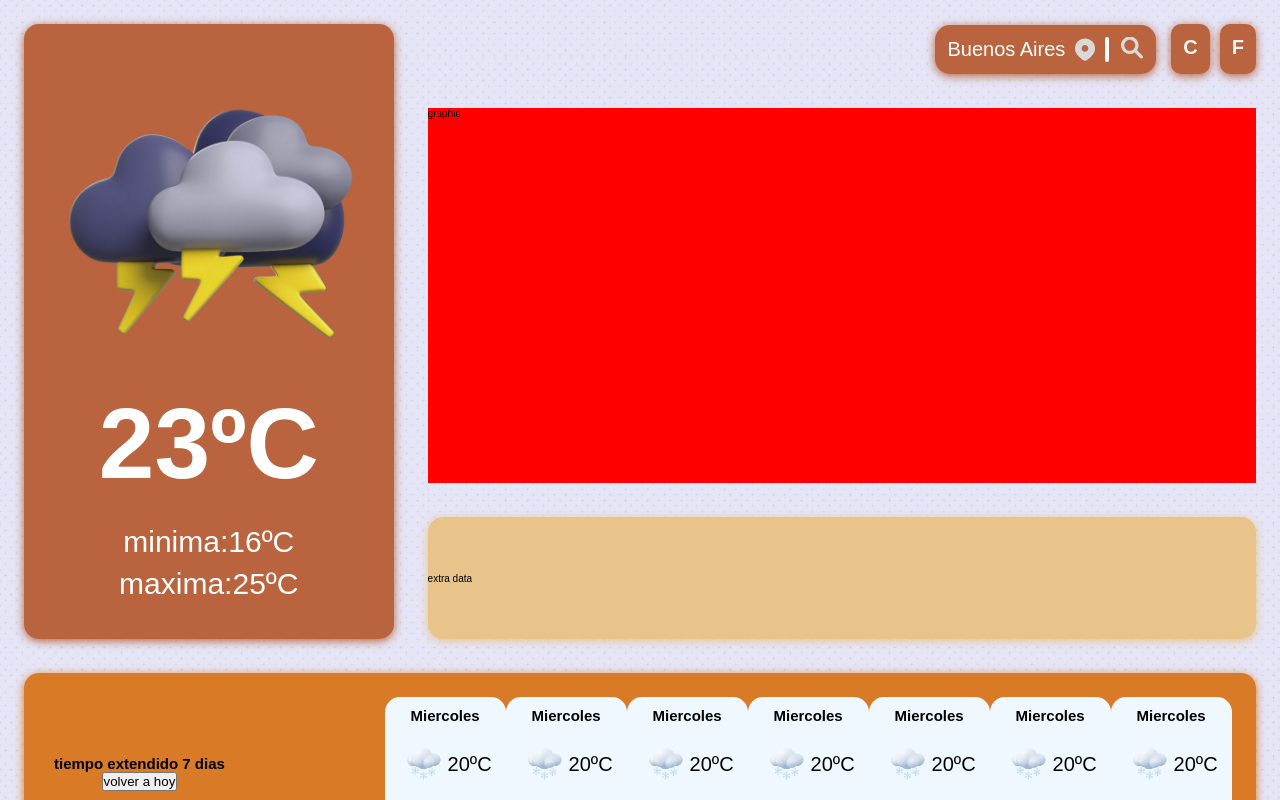
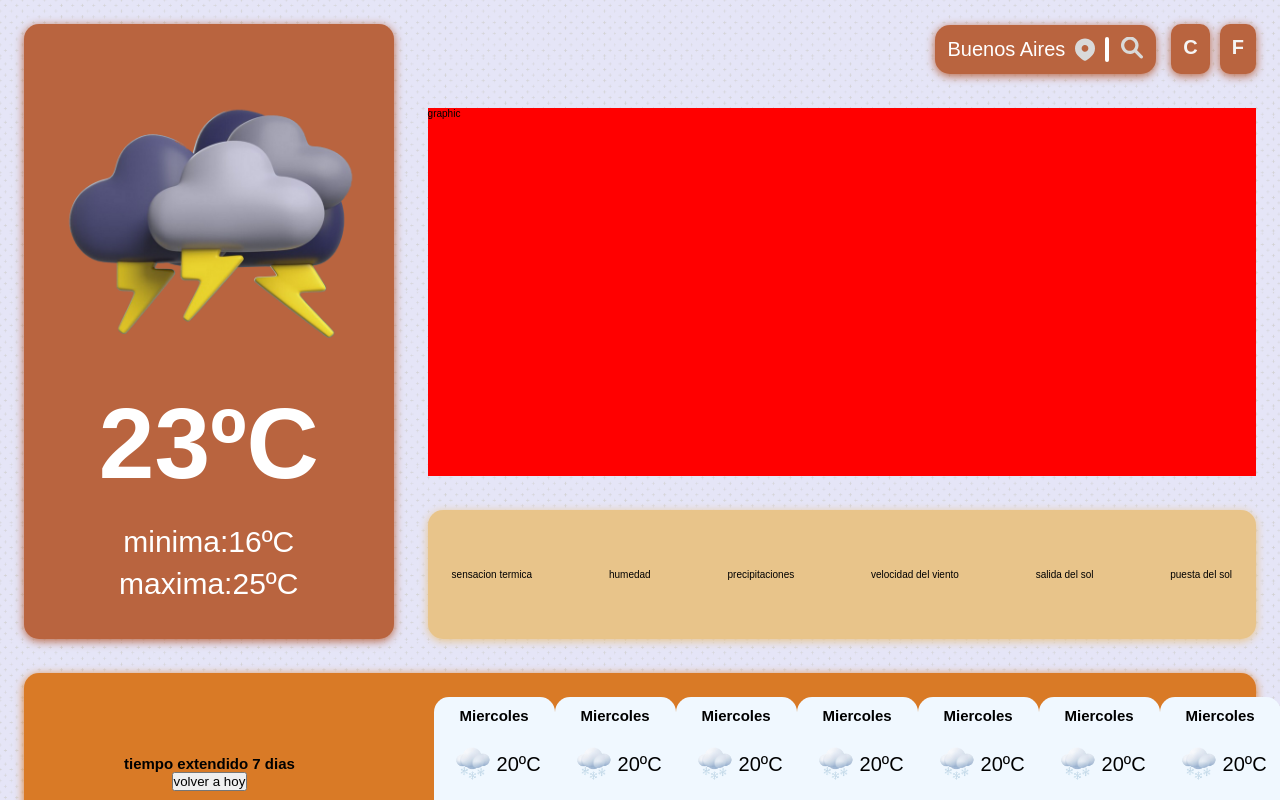
Before and after one commit to seba-krawiec/weatherApp, a React (Create React App) app: page / in a window 1280 px wide. Built offline with nearby package versions, Linux system fonts and the light colour scheme.

Commit message:
extra data added

```diff
--- a/src/sections/Main.tsx
+++ b/src/sections/Main.tsx
@@ -42,8 +42,25 @@
             <Container flex width="100%" height="100%" style={{backgroundColor:"red"}}>
             graphic
             </Container>
-            <ExtraData flex width="100%" align="center" height="16rem">
-              extra data
+            <ExtraData flex width="100%" align="center" height="16rem" justify='space-between'>
+              <div>
+                sensacion termica
+              </div>
+              <div>
+                humedad
+              </div>
+              <div>
+                precipitaciones
+              </div>
+              <div>
+                velocidad del viento
+              </div>
+              <div>
+                salida del sol
+              </div>
+              <div>
+                puesta del sol
+              </div>
             </ExtraData>
         </RightWrapper>
 
@@ -81,7 +98,7 @@
  height:35%;
  box-shadow: ${(p) => (p.theme.shadows.black, p.theme.shadows.colorized(p.theme.colors.orange500))};
  border-radius: 1.5rem;
- padding: 2.4rem 10rem 2.4rem 3rem;
+ padding: 2.4rem 10rem;
 `;
 
 
@@ -96,4 +113,5 @@
 border-radius: ${(p) => p.theme.borderRadius.common};
 box-shadow: ${(p) => (p.theme.shadows.black, p.theme.shadows.colorized(p.theme.colors.orange200))};
 height: 20rem;
+padding: ${(p) => `${p.theme.paddings.medium} ${p.theme.paddings.large}`};
 `;
```
